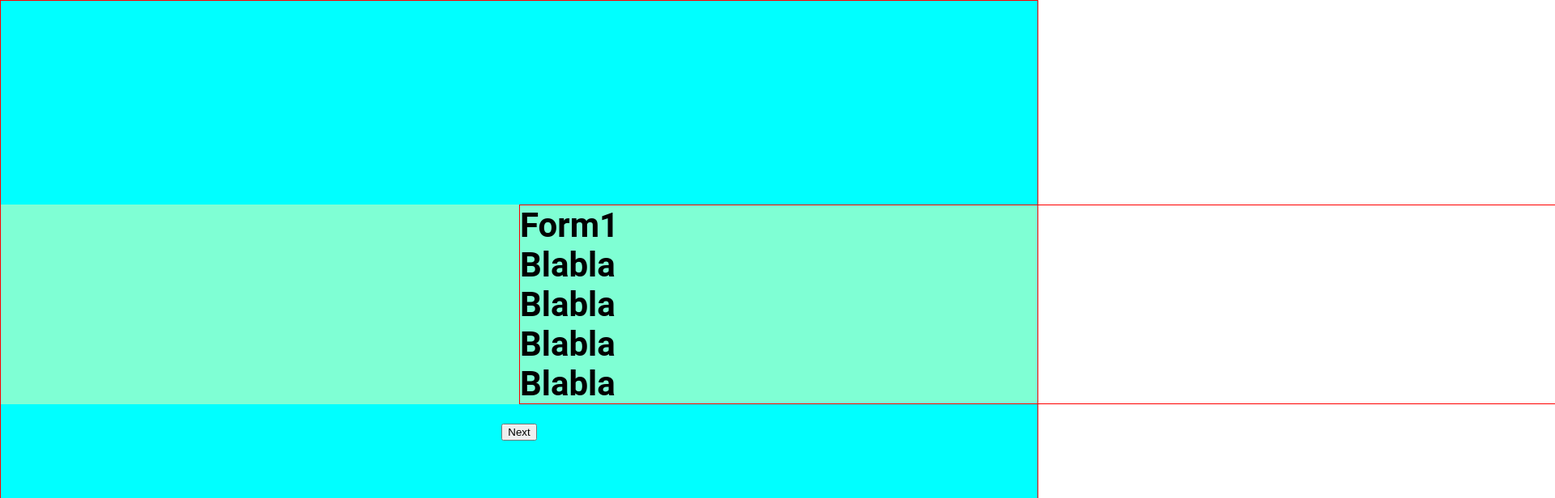
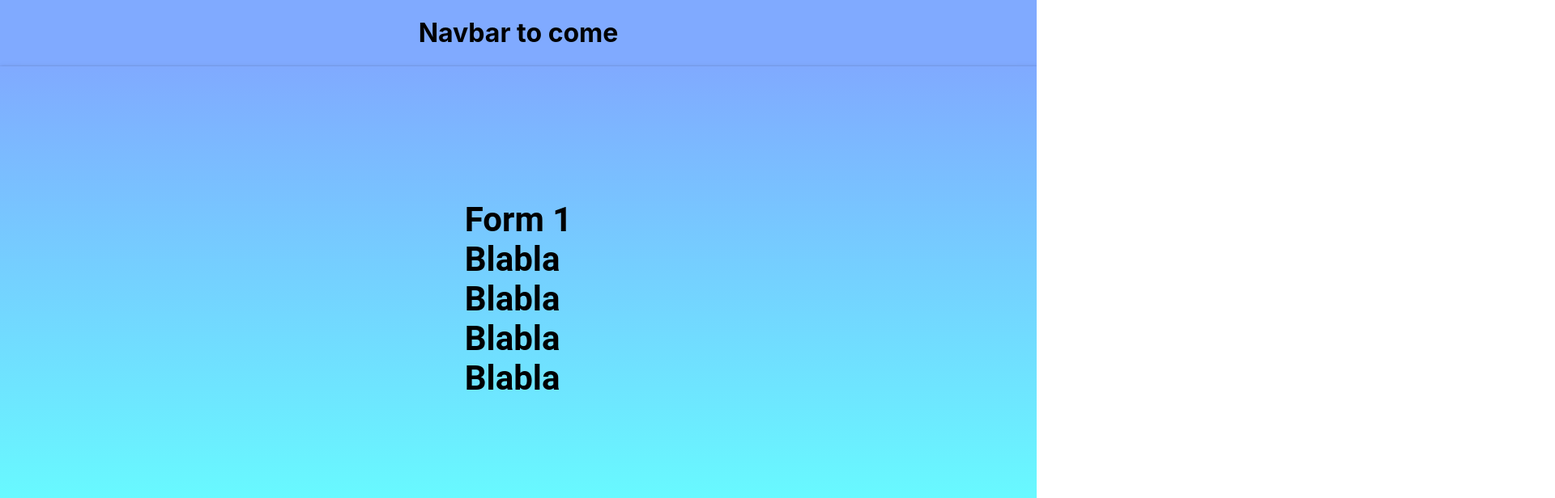
Before and after one commit to benjamin-forkcast/QuizWizard, a React (Create React App) app in the folder frontend-martin/quizmaker/: page / in a window 1280 px wide. Shown: the top 616 px of the page at 81% size, 1920 px wide, since content can reach past the window. Built offline with nearby package versions, Linux system fonts and the light colour scheme.

Commit message:
Functioning and nice looking animations when switching between form pages

```diff
--- a/frontend-martin/quizmaker/src/App.css
+++ b/frontend-martin/quizmaker/src/App.css
@@ -1,5 +1,7 @@
 .App {
-  text-align: center;
+  position: absolute;
+  height: 100%;
+  width: 100%;
 }
 
 .App-logo {
@@ -37,27 +39,71 @@
   }
 }
 
-.form {
+.forms-container {
   display: flex;
   flex-direction: column;
+  /* border: 1px solid red; */
   align-items: center;
   justify-content: center;
   position: absolute;
   width: 100%;
+  /*height fills display*/
   height: 100%;
-  border: 1px solid red;
+  background-color: rgb(102, 255, 255);
+
+
+  /* flex-direction: column; */
+}
+
+.menuBar {
+  flex: 1;
+  width: 100%;
+  align-items: center;
+  justify-content: center;
+  text-align: center;
+  background-color: rgb(128, 170, 255);
+}
+
+.form {
+  display: flex;
+  /* flex-direction: row; */
+  flex: 20;
+  align-items: center;
+  justify-content: center;
+  /* position: relative; */
+  width: 100%;
+  height: 100%;
+  /* border: 1px solid red; */
   font-family: 'Roboto', sans-serif;
   font-size: 42px;
   font-weight: bold;
-  background-color: aqua;
+  box-shadow: 0px 1px 2px rgba(0, 0, 0, 0.1),
+    0px 2px 4px rgba(0, 0, 0, 0.5),
+    0px 4px 8px rgba(0, 0, 0, 0.1),
+    0px 8px 16px rgba(0, 0, 0, 0.1);
+  /* background-color: aquamarine; */
+  background-image: linear-gradient(rgb(128, 170, 255), rgb(102, 255, 255));
 }
 
-.q-container {
+
+.navigate {
+  /* display: flex; */
+  flex: 5;
+  flex-direction: row;
+  align-items: center;
+  justify-content: center;
+  /* position: relative; */
+  width: 100%;
+  height: 100%;
+  /* border: 1px solid red; */
+}
+
+/* .q-container {
   background-color: aquamarine;
   width: 100%;
-}
+} */
 
 .questions {
-  border: 1px solid red;
-  position: relative;
+  /* border: 1px solid red; */
+  position: absolute;
 }
--- a/frontend-martin/quizmaker/src/App.tsx
+++ b/frontend-martin/quizmaker/src/App.tsx
@@ -5,23 +5,13 @@ import './App.css';
 import { BrowserRouter, Routes, Route } from "react-router-dom";
 import { AnimatePresence } from "framer-motion";
 
-import Form1 from './components/Form1';
-import Form2 from './components/Form2';
-import Form3 from './components/Form3';
+import FormPresenter from './components/Forms/FormPresenter';
 
 function App() {
   return (
-    <>
-      <AnimatePresence >
-        <BrowserRouter>
-          <Routes>
-            <Route path="/" element={<Form1 /> /* LÄGG TILL CIRKLAR FÖR ATT NAVIGERA MELLAN FRÅGOR OCKSÅ, EN FÖR VARJE FORM_i*/} />
-            <Route path="/form2" element={<Form2 />} />
-            <Route path="/form3" element={<Form3 />} />
-          </Routes>
-        </BrowserRouter>
-      </AnimatePresence>
-    </>
+    <div className='App'>
+      <FormPresenter/>
+    </div>
   );
 }
 
--- a/frontend-martin/quizmaker/src/components/Form1.tsx
+++ /dev/null
@@ -1,33 +0,0 @@
-import React from 'react';
-import { NavLink } from "react-router-dom";
-import { motion } from "framer-motion";
-
-function Form1() {
-
-  function handleNext() {
-    console.log('Moving to form 2')
-  }
-
-  return (
-    <div className='form'>
-      <div className='q-container'>
-        <motion.div
-          initial={{ x: "3000%" }}
-          animate={{ x: "50%"}}
-          transition={{ duration: 0.75 }}
-          exit={{ opacity: 1 }}
-          className='questions'
-        >
-          Form1 <br /> Blabla <br/> Blabla <br /> Blabla <br/> Blabla
-        </motion.div>
-      </div>
-      <div className='navigate'>
-        <NavLink to="/form2">
-          <button onClick={handleNext}>Next</button>
-        </NavLink>
-      </div>
-    </div>
-  );
-}
-
-export default Form1;
--- a/frontend-martin/quizmaker/src/components/Form2.tsx
+++ /dev/null
@@ -1,36 +0,0 @@
-import React from 'react';
-import { NavLink } from "react-router-dom";
-import { motion } from "framer-motion";
-
-function Form2() {
-
-  function handleNext() {
-    console.log("Moving to form 3")
-  }
-
-  return (
-    <div className='form'>
-      <div className='q-container'>
-        <motion.div
-          initial={{ x: "3000%" }}
-          animate={{ x: "0%"}}
-          transition={{ duration: 0.75 }}
-          exit={{ opacity: 1 }}
-          className='questions'
-        >
-          Form2 <br /> Blabla <br/> Blabla <br /> Blabla <br/> Blabla
-        </motion.div>
-      </div>
-      <div className='navigate'>
-        <NavLink to="/">
-          <button onClick={handleNext}> {"<"} </button>
-        </NavLink>
-        <NavLink to="/form3">
-          <button onClick={handleNext}>Next</button>
-        </NavLink>
-      </div>
-    </div>
-  );
-}
-
-export default Form2;
--- a/frontend-martin/quizmaker/src/components/Form3.tsx
+++ /dev/null
@@ -1,36 +0,0 @@
-import React from 'react';
-import { NavLink } from "react-router-dom";
-import { motion } from "framer-motion";
-
-function Form3() {
-
-  function handleNext() {
-    console.log("HJ")
-  }
-
-  return (
-    <div className='form'>
-      <div className='q-container'>
-        <motion.div
-          initial={{ x: "3000%" }}
-          animate={{ x: "0%"}}
-          transition={{ duration: 0.75 }}
-          exit={{ opacity: 1 }}
-          className='questions'
-        >
-          Form3 <br /> Blabla <br/> Blabla <br /> Blabla <br/> Blabla
-        </motion.div>
-      </div>
-      <div className='navigate'>
-        <NavLink to="/form2">
-          <button onClick={handleNext}> {"<"} </button>
-        </NavLink>
-        <NavLink to="/">
-          <button onClick={handleNext}>Next</button>
-        </NavLink>
-      </div>
-    </div>
-  );
-}
-
-export default Form3;
--- /dev/null
+++ b/frontend-martin/quizmaker/src/components/Forms/Form1View.tsx
@@ -0,0 +1,24 @@
+import React from 'react';
+import { NavLink } from "react-router-dom";
+import { motion, AnimatePresence } from "framer-motion";
+import { useState } from 'react';
+
+export default function Form1View() {
+
+
+  const [isVisible, setIsVisible] = useState(false);
+
+  function handleNext() {
+    console.log('Moving to form 2')
+  }
+
+  function toggle() {
+    setIsVisible(!isVisible);
+  }
+
+  return (
+      <div>
+        Form 1 <br /> Blabla <br/> Blabla <br /> Blabla <br/> Blabla
+      </div>
+  );
+}
--- /dev/null
+++ b/frontend-martin/quizmaker/src/components/Forms/Form2View.tsx
@@ -0,0 +1,16 @@
+import React from 'react';
+import { NavLink } from "react-router-dom";
+import { motion } from "framer-motion";
+
+export default function Form2View() {
+
+  function handleNext() {
+    console.log("Moving to form 3")
+  }
+
+  return (
+    <div>
+      Form 2 <br /> Blabla <br/> Blabla <br /> Blabla <br/> Blabla
+    </div>
+);
+}
--- /dev/null
+++ b/frontend-martin/quizmaker/src/components/Forms/Form3View.tsx
@@ -0,0 +1,16 @@
+import React from 'react';
+import { NavLink } from "react-router-dom";
+import { motion } from "framer-motion";
+
+export default function Form3View() {
+
+  function handleNext() {
+    console.log("HJ")
+  }
+
+  return (
+    <div>
+      Form 3 <br /> Blabla <br/> Blabla <br /> Blabla <br/> Blabla
+    </div>
+);
+}
--- /dev/null
+++ b/frontend-martin/quizmaker/src/components/Forms/FormPresenter.tsx
@@ -0,0 +1,74 @@
+import React from "react";
+import { motion, AnimatePresence } from "framer-motion";
+import { useState } from "react";
+
+import Form1View from "./Form1View";
+import Form2View from "./Form2View";
+import Form3View from "./Form3View";
+
+export default function FormPresenter() {
+  const [form1IsVisible, setForm1IsVisible] = useState(true);
+  const [form2IsVisible, setForm2IsVisible] = useState(false);
+  const [form3IsVisible, setForm3IsVisible] = useState(false);
+
+  function toggle() {
+    if (form1IsVisible) {
+      setForm1IsVisible(false);
+      setForm2IsVisible(true);
+    } else if (form2IsVisible) {
+      setForm2IsVisible(false);
+      setForm3IsVisible(true);
+    } else if (form3IsVisible) {
+      setForm3IsVisible(false);
+      setForm1IsVisible(true);
+    }
+  }
+
+  return (
+    <div className="forms-container">
+      <div className="menuBar">
+        <h1>Navbar to come</h1>
+      </div>
+      <div className="form">
+        <AnimatePresence initial={false}>
+          {form1IsVisible && (
+            <motion.div
+              key={1}
+              initial={{ x: 300, opacity: 0 }}
+              animate={{ x: 0, opacity: 1 }}
+              exit={{ x: -300, opacity: 0 }}
+              className="questions"
+            >
+              <Form1View />
+            </motion.div>
+          )}
+          {form2IsVisible && (
+            <motion.div
+              key={2}
+              initial={{ x: 300, opacity: 0 }}
+              animate={{ x: 0, opacity: 1 }}
+              exit={{ x: -300, opacity: 0 }}
+              className="questions"
+            >
+              <Form2View />
+            </motion.div>
+          )}
+          {form3IsVisible && (
+            <motion.div
+              key={3}
+              initial={{ x: 300, opacity: 0 }}
+              animate={{ x: 0, opacity: 1 }}
+              exit={{ x: -300, opacity: 0 }}
+              className="questions"
+            >
+              <Form3View />
+            </motion.div>
+          )}
+        </AnimatePresence>
+      </div>
+      <div className="navigate">
+        <button onClick={toggle}>Next</button>
+      </div>
+    </div>
+  );
+}
```
